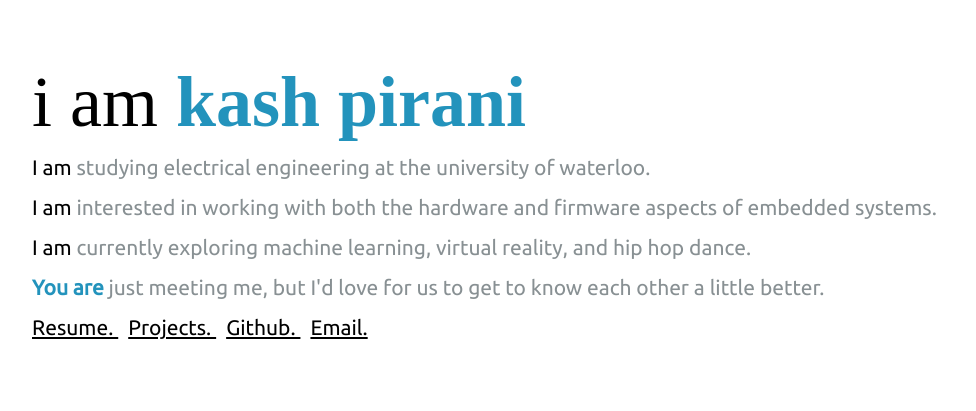
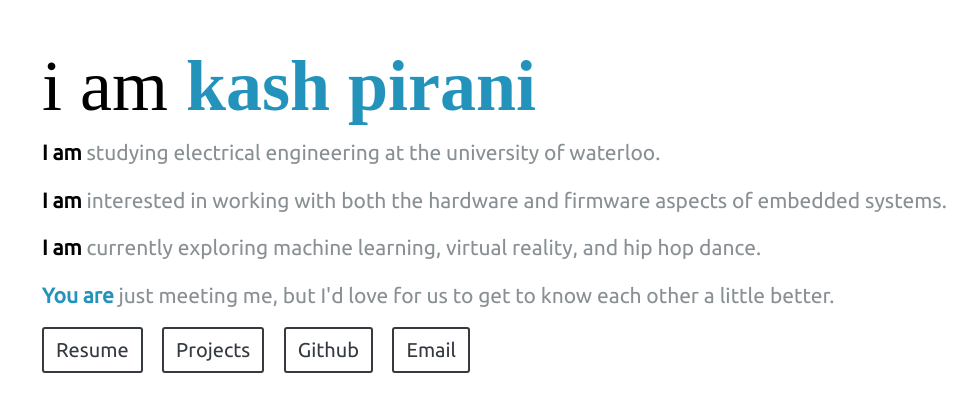
Before and after one commit to KashPirani/KashPirani.github.io, a plain HTML site: page index.html in a window 1280 px wide. Shown: the part 107-518 px from the top of the page, without its empty margins (233-1209 px from the left). Drawn offline with nearby package versions, Linux system fonts and the light colour scheme; a web font is replaced by a local one.

Commit message:
Added Buttons
-Animation added to buttons
-Cleaned up css

```diff
--- /dev/null
+++ b/animations.js
@@ -0,0 +1,16 @@
+$(document).ready(function() {buttonFader();});
+
+function buttonFader(){
+    var delayBoi = 400;
+    var i;
+    var firstElem = 1;
+    var lastElem = 4;
+    for (i = firstElem; i <= lastElem; i ++){
+        var selectorBoi1 = "div button:nth-of-type\(" + i + "\)";
+
+        console.log(selectorBoi1);
+
+        $(selectorBoi1).delay(delayBoi).fadeIn(400, function(){});
+        delayBoi += 50;
+    }
+}
--- a/index.html
+++ b/index.html
@@ -1,24 +1,27 @@
 <!DOCTYPE html>
 <html>
 <head>
-    <link rel="stylesheet" href="https://fonts.googleapis.com/css?family=Glegoo">
-    <link rel="stylesheet" href="https://fonts.googleapis.com/css?family=Ubuntu">
-    <link rel="stylesheet" href="https://maxcdn.bootstrapcdn.com/bootstrap/3.3.7/css/bootstrap.min.css">
-    <script src="https://ajax.googleapis.com/ajax/libs/jquery/3.3.1/jquery.min.js"></script>
-    <script src="https://maxcdn.bootstrapcdn.com/bootstrap/3.3.7/js/bootstrap.min.js"></script>
-    <link rel="stylesheet" href="text.css">
-    <title>Kash's Website</title>
+<link rel="stylesheet" href="https://stackpath.bootstrapcdn.com/bootstrap/4.1.2/css/bootstrap.min.css" integrity="sha384-Smlep5jCw/wG7hdkwQ/Z5nLIefveQRIY9nfy6xoR1uRYBtpZgI6339F5dgvm/e9B" crossorigin="anonymous">
+        <script src="https://code.jquery.com/jquery-3.3.1.min.js" integrity="sha256-FgpCb/KJQlLNfOu91ta32o/NMZxltwRo8QtmkMRdAu8=" crossorigin="anonymous"></script>
+        <script src="https://cdnjs.cloudflare.com/ajax/libs/popper.js/1.14.3/umd/popper.min.js" integrity="sha384-ZMP7rVo3mIykV+2+9J3UJ46jBk0WLaUAdn689aCwoqbBJiSnjAK/l8WvCWPIPm49" crossorigin="anonymous"></script>
+        <script src="https://stackpath.bootstrapcdn.com/bootstrap/4.1.2/js/bootstrap.min.js" integrity="sha384-o+RDsa0aLu++PJvFqy8fFScvbHFLtbvScb8AjopnFD+iEQ7wo/CG0xlczd+2O/em" crossorigin="anonymous"></script>
+        <script src="animations.js"></script>
+        <link rel="stylesheet" href="text.css">
+    <title>Kash Pirani</title>
 </head>
 
 <body class = "container" style="margin-top: 150px">
     <div class="row">
-        <div class="col-lg-10 col-md-offset-2">
-            <h1>i am <span style="color: #2393bc"><b>kash pirani</b></span></h1>
-                <p><span style="color: black;">I am</span> studying electrical engineering at the university of waterloo.</p>
-                <p><span style="color: black;">I am</span> interested in working with both the hardware and firmware aspects of embedded systems.</p>
-                <p><span style="color: black;">I am</span> currently exploring machine learning, virtual reality, and hip hop dance.</p>
-                <p><span style="color: #2393bc"><b>You are</b></span> just meeting me, but I'd love for us to get to know each other a little better.</p>
-                <a href="Resume-KashPirani.pdf">Resume. </a><a href="Projects.html">Projects. </a><a href="https://github.com/KashPirani">Github. </a><a href="mailto: kash@pirani.net">Email.</a>
+        <div class="col-md-10 offset-md-2">
+                <h1>i am <span class="highlight1 weight1">kash pirani</span></h1>
+                <p><span class="highlight2 weight1">I am</span><span class = "ptext"> studying electrical engineering at the university of waterloo.</span></p>
+                <p><span class="weight1 highlight2">I am</span><span class = "ptext"> interested in working with both the hardware and firmware aspects of embedded systems.</span></p>
+                <p><span class="weight1 highlight2">I am</span><span class = "ptext"> currently exploring machine learning, virtual reality, and hip hop dance.</span></p>
+                <p><span class="weight1 highlight1">You are</span><span class = "ptext"> just meeting me, but I'd love for us to get to know each other a little better.</span></p>
+                <button class="btn btn-outline-dark" href="Resume-KashPirani.pdf">Resume</button>
+                <button class="btn btn-outline-dark" href="Projects.html">Projects</button>
+                <button class="btn btn-outline-dark" href="https://github.com/KashPirani">Github</button>
+                <button class="btn btn-outline-dark" href="mailto: kash@pirani.net">Email</button>
         </div>
     </div>
 </body>
--- a/text.css
+++ b/text.css
@@ -1,8 +1,12 @@
+@import url("https://fonts.googleapis.com/css?family=Glegoo");
+@import url("https://fonts.googleapis.com/css?family=Ubuntu");
+
 h1{
     color: black;
     text-align: left;
     font-family: Glegoo;
-    font-size: 72px
+    font-size: 72px;
+    font-weight: 100px;
 }
 
 p{
@@ -10,6 +14,7 @@ p{
     text-align: left;
     font-family: Ubuntu;
     font-size: 21px;
+
 }
 
 a{
@@ -25,3 +30,40 @@ a:hover{
     color: #2393bc;
     text-decoration-color:#889093;
 }
+
+.weight1{
+    font-weight: 750;
+}
+
+
+.highlight1{
+    color: #2393bc;
+}
+
+.highlight2{
+    color: black;
+}
+
+.ptext{
+
+}
+
+.btn-outline-dark{
+    font-family: Ubuntu;
+    font-size: 20px;
+    font-weight: 300;
+    margin-right: 15px;
+    border-width:2px;
+    border-radius: 3px;
+    display:none;
+}
+.btn-outline-dark:hover, .btn-outline-dark:focus, .btn-outline-dark:active, .btn-outline-dark.active, .open>.dropdown-toggle.btn-outline-dark {
+    color: black;
+    background-color: white;
+    border-color: #2393bc;
+}
+.btn-outline-dark:not(:disabled):not(.disabled).active, .btn-outline-dark:not(:disabled):not(.disabled):active, .show>.btn-outline-dark.dropdown-toggle {
+    color: #2393bc;
+    background-color: white;
+    border-color: #2393bc;
+}
```
